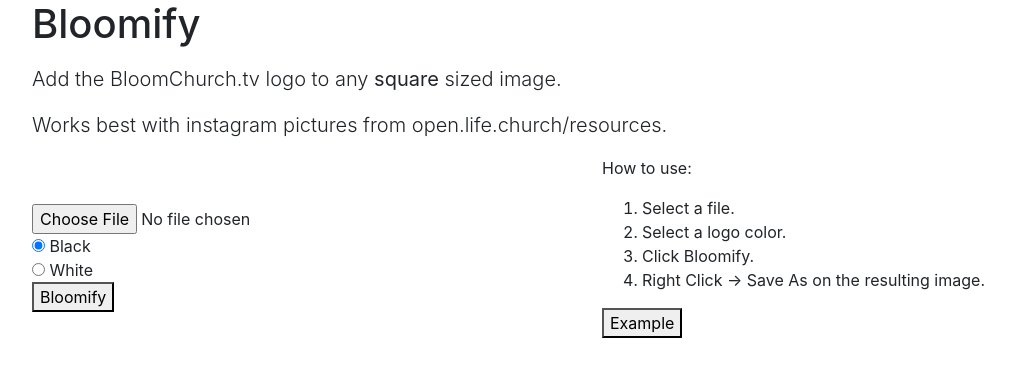
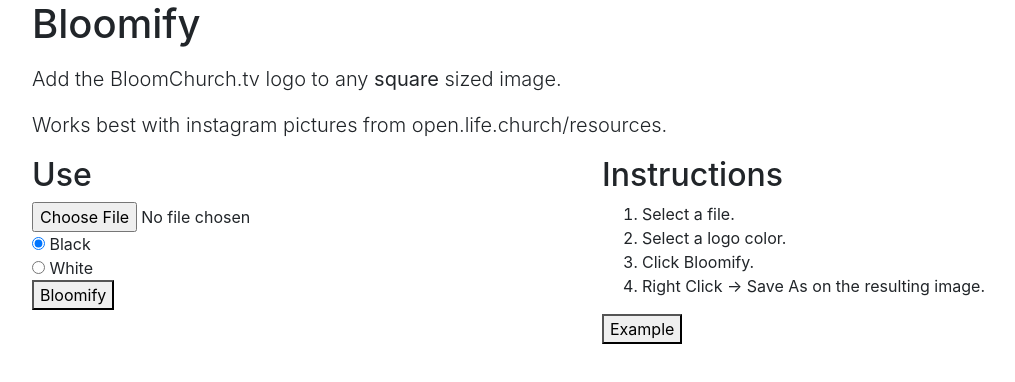
Before and after one commit to puttputt/bloomify, a plain HTML site: page index.html in a window 1280 px wide. Shown: the top 382 px of the page, without its empty margins (53-1068 px from the left). Drawn offline with nearby package versions, Linux system fonts and the light colour scheme.

Commit message:
added headings

```diff
--- a/index.html
+++ b/index.html
@@ -17,7 +17,8 @@
         <p class="lead">Works best with instagram pictures from open.life.church/resources.</p>
 
         <div class="row">
-            <div class="col-md-6 pt-5">
+            <div class="col-md-6">
+                <h2>Use</h2>
                 <input type="file" id="base" name="base" accept="image/png, image/jpeg, image/jpg"><br />
                 <input type="radio" name="color" value="black" checked> Black<br />
                 <input type="radio" name="color" value="white"> White<br />
@@ -25,7 +26,7 @@
             </div>
 
             <div class="col-md-6">
-                <p>How to use:</p>
+                <h2>Instructions</h2>
                 <ol class="">
                     <li class="">Select a file.</li>
                     <li class="">Select a logo color.</li>
```
